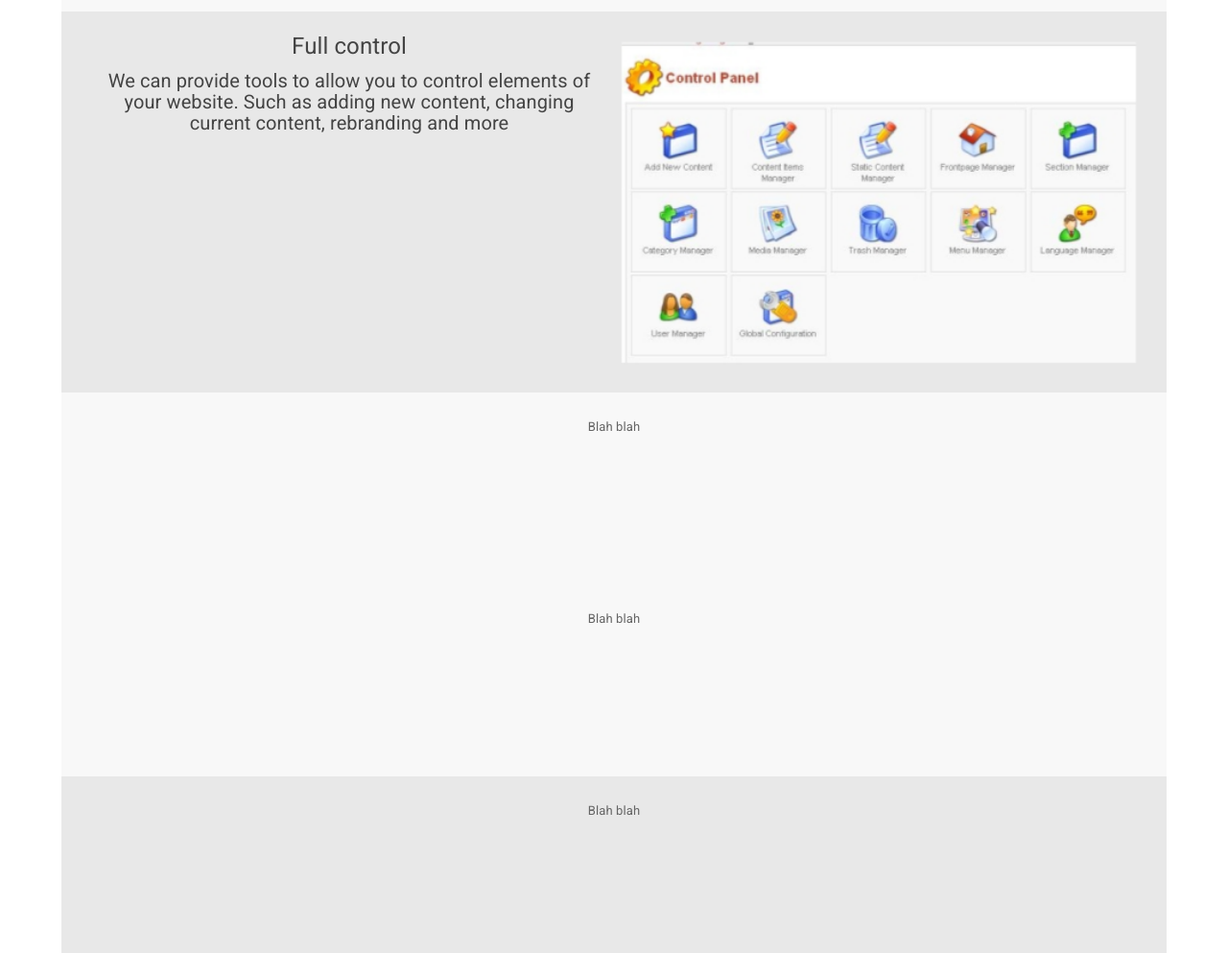
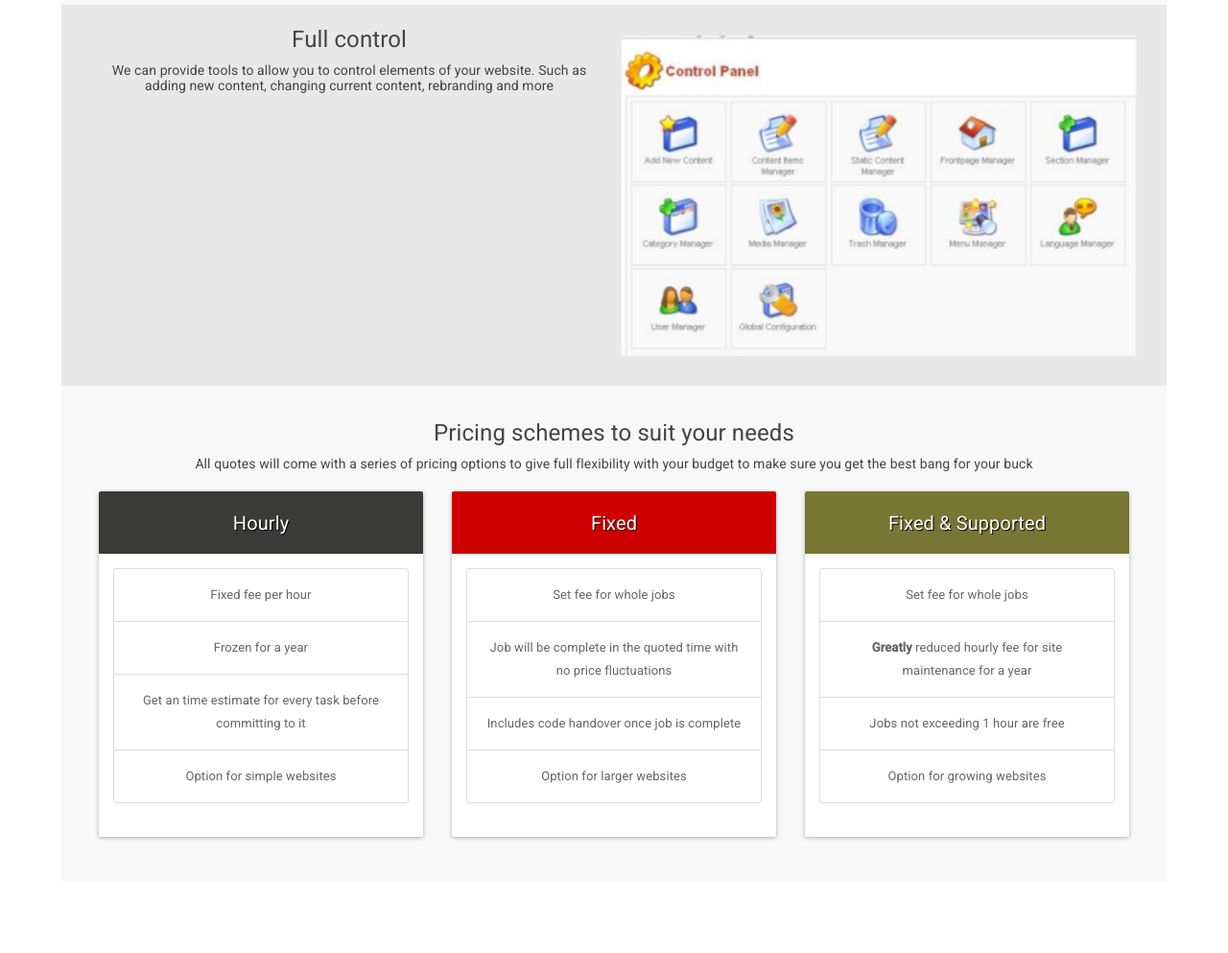
Before and after one commit to DataHornet/datahornet.github.io, a plain HTML site: page index.html in a window 1280 px wide. Shown: the part 953-1946 px from the top of the page at 96% size. After the commit the page ends 1872 px from the top, so only its background shows below. Drawn offline with Linux system fonts and the light colour scheme; some packages are replaced by stand-ins of ours; files whose address does not match are found by name.

Commit message:
Site update 1

```diff
--- a/Index/Home/home.css
+++ b/Index/Home/home.css
@@ -55,80 +55,9 @@
     background-color:#E8E8E8 ;
 }
 
-/* FADEIN EFFECT START */
-.animated {
-    -webkit-animation-duration: 1s;
-    animation-duration: 1s;
-    -webkit-animation-fill-mode: both;
-    animation-fill-mode: both;
+.pricingOption{
+    min-height:100%;
 }
+.pricingOption-header{
 
-@-webkit-keyframes fadeInDown {
-    0% {
-        opacity: 0;
-        -webkit-transform: translateY(-20px);
-    }
-    100% {
-        opacity: 1;
-        -webkit-transform: translateY(0);
-    }
 }
-
-@keyframes fadeInDown {
-    0% {
-        opacity: 0;
-        transform: translateY(-20px);
-    }
-    100% {
-        opacity: 1;
-        transform: translateY(0);
-    }
-}
-
-
-
-.fadeInDown {
-    -webkit-animation-name: fadeInDown;
-    animation-name: fadeInDown;
-    margin-top: -12px;
-}
-
-
-@-webkit-keyframes flipInX {
-    0% {
-        -webkit-transform: perspective(400px) rotateX(90deg);
-        opacity: 0;
-    }
-    40% {
-        -webkit-transform: perspective(400px) rotateX(-10deg);
-    }
-    70% {
-        -webkit-transform: perspective(400px) rotateX(10deg);
-    }
-    100% {
-        -webkit-transform: perspective(400px) rotateX(0deg);
-        opacity: 1;
-    }
-}
-@keyframes flipInX {
-    0% {
-        transform: perspective(400px) rotateX(90deg);
-        opacity: 0;
-    }
-    40% {
-        transform: perspective(400px) rotateX(-10deg);
-    }
-    70% {
-        transform: perspective(400px) rotateX(10deg);
-    }
-    100% {
-        transform: perspective(400px) rotateX(0deg);
-        opacity: 1;
-    }
-}
-.flipInX {
-    -webkit-backface-visibility: visible !important;
-    -webkit-animation-name: flipInX;
-    backface-visibility: visible !important;
-    animation-name: flipInX;
-}
--- /dev/null
+++ b/Plugins/Animations/animations.css
@@ -0,0 +1,117 @@
+
+/* FADEIN EFFECT START */
+.animated {
+    -webkit-animation-duration: 1s;
+    animation-duration: 1s;
+    -webkit-animation-fill-mode: both;
+    animation-fill-mode: both;
+}
+
+@-webkit-keyframes fadeInDown {
+    0% {
+        opacity: 0;
+        -webkit-transform: translateY(-20px);
+    }
+    100% {
+        opacity: 1;
+        -webkit-transform: translateY(0);
+    }
+}
+
+@keyframes fadeInDown {
+    0% {
+        opacity: 0;
+        transform: translateY(-20px);
+    }
+    100% {
+        opacity: 1;
+        transform: translateY(0);
+    }
+}
+
+
+
+.fadeInDown {
+    -webkit-animation-name: fadeInDown;
+    animation-name: fadeInDown;
+    margin-top: -12px;
+}
+
+
+@-webkit-keyframes flipInX {
+    0% {
+        -webkit-transform: perspective(400px) rotateX(90deg);
+        opacity: 0;
+    }
+    40% {
+        -webkit-transform: perspective(400px) rotateX(-10deg);
+    }
+    70% {
+        -webkit-transform: perspective(400px) rotateX(10deg);
+    }
+    100% {
+        -webkit-transform: perspective(400px) rotateX(0deg);
+        opacity: 1;
+    }
+}
+@keyframes flipInX {
+    0% {
+        transform: perspective(400px) rotateX(90deg);
+        opacity: 0;
+    }
+    40% {
+        transform: perspective(400px) rotateX(-10deg);
+    }
+    70% {
+        transform: perspective(400px) rotateX(10deg);
+    }
+    100% {
+        transform: perspective(400px) rotateX(0deg);
+        opacity: 1;
+    }
+}
+.flipInX {
+    -webkit-backface-visibility: visible !important;
+    -webkit-animation-name: flipInX;
+    backface-visibility: visible !important;
+    animation-name: flipInX;
+}
+
+@-webkit-keyframes bounceInRight {
+    0% {
+        opacity: 0;
+        -webkit-transform: translateX(2000px);
+    }
+    60% {
+        opacity: 1;
+        -webkit-transform: translateX(-30px);
+    }
+    80% {
+        -webkit-transform: translateX(10px);
+    }
+    100% {
+        -webkit-transform: translateX(0);
+    }
+}
+
+@keyframes bounceInRight {
+    0% {
+        opacity: 0;
+        transform: translateX(2000px);
+    }
+    60% {
+        opacity: 1;
+        transform: translateX(-30px);
+    }
+    80% {
+        transform: translateX(10px);
+    }
+    100% {
+        transform: translateX(0);
+    }
+}
+
+.bounceInRight {
+    -webkit-animation-name: bounceInRight;
+    animation-name: bounceInRight;
+}
--- /dev/null
+++ b/core/coreStyles.css
@@ -0,0 +1,30 @@
+.bg-hourly, .hourly{
+    background-color:#3A3A38;
+    color:white;
+    text-shadow: 1px 1px 1px black;
+}
+.border-hourly, .hourly{
+    border:1px solid blue;
+}
+
+.bg-fixed, .fixed{
+    background-color:#CD0000;
+    color:white;
+    text-shadow: 1px 1px 1px black;
+}
+.border-fixed, .fixed{
+    border:1px solid pink;
+}
+
+.bg-mixed, .mixed{
+    background-color:#777733;
+    color:white;
+    text-shadow: 1px 1px 1px black;
+}
+.border-mixed, .mixed{
+    border:1px solid yellow;
+}
+
+.bg-mixed h5, .bg-fixed h5, .bg-hourly h5{
+    color:inherit;
+}
--- a/index.html
+++ b/index.html
@@ -11,6 +11,11 @@
     <script src="Plugins/Bootstrap/js/bootstrap.min.js"></script>
     <link href="Plugins/Bootstrap/css/bootstrap.css" rel="stylesheet" />
     <link href="Plugins/Themes/bootstrap.min.css" rel="stylesheet" />
+
+    <!--Animations-->
+    <link href="Plugins/Animations/animations.css" rel="stylesheet" />
+
+    <link href="core/coreStyles.css" rel="stylesheet" />
 
     <link href="index.css" rel="stylesheet" type="text/css" />
 
@@ -36,7 +41,16 @@
             //Show first page
             $($(".page").get(0)).show();
 
-            $(".nav-pills").first("li").addClass("active");
+            setTimeout(function () {
+                //Show first subpage
+                $(".subPage").hide();
+                var $firstSub = $(".subMenu li").first()
+                var submenuTarget = $firstSub.attr("data-submenu-target")
+                $firstSub.addClass("active");
+                $(".subPage[data-submenu='" + submenuTarget + "']").show();
+
+                $(".nav-pills").first("li").addClass("active");
+            }, 500);
 
             //Trigger page change
             $("body").on("click", "*[role='navigate']", function () {
@@ -155,7 +169,7 @@
                     <div class="row section">
                         <div class="animated" data-animation="fadeInDown">
                             <h4 style="text-align: center;">Scalable, stable and modern websites</h4>
-                            <h5 style="text-align: center; margin-bottom:24px;">Using only the latest and greatest technologies while retaining backwards compatibility</h5>
+                            <h6 style="text-align: center; margin-bottom:24px;">Using only the latest and greatest technologies while retaining backwards compatibility</h6>
                             <div class="flipbar row">
                                 <div class="bar col-sm-2">
                                     <div>
@@ -223,14 +237,54 @@
                     <div class="row section">
                         <div class="col-md-6 animated" data-animation="fadeInDown">
                             <h4>Full control</h4>
-                            <h5>We can provide tools to allow you to control elements of your website. Such as adding new content, changing current content, rebranding and more</h5>
+                            <h6>We can provide tools to allow you to control elements of your website. Such as adding new content, changing current content, rebranding and more</h6>
                         </div>
                         <div class="col-md-6 animated" data-animation="flipInX" style="padding:8px">
                             <img src="Index/Home/img/adminpanel.jpg" style="display:block; width:100%; height:100%"/>
                         </div>
                     </div>
                     <div class="row section">
-                        Blah blah
+                        <h4>Pricing schemes to suit your needs</h4>
+                        <h6 style="margin-bottom: 1.5em;">All quotes will come with a series of pricing options to give full flexibility with your budget to make sure you get the best bang for your buck</h6>
+                        <div class="col-md-4">
+                            <div class="pricingOption panel">
+                                <div class="pricingOption-header panel-heading bg-hourly"><h5>Hourly</h5></div>
+                                <div class="panel-body">
+                                    <ul class="list-group">
+                                        <li class="list-group-item">Fixed fee per hour</li>
+                                        <li class="list-group-item">Frozen for a year</li>
+                                        <li class="list-group-item">Get an time estimate for every task before committing to it</li>
+                                        <li class="list-group-item">Option for simple websites</li>
+                                    </ul>
+                                </div>
+                            </div>
+                        </div>
+                        <div class="col-md-4">
+                            <div class="pricingOption panel">
+                                <div class="pricingOption-header panel-heading bg-fixed"><h5>Fixed</h5></div>
+                                <div class="panel-body">
+                                    <ul class="list-group">
+                                        <li class="list-group-item">Set fee for whole jobs</li>
+                                        <li class="list-group-item">Job will be complete in the quoted time with no price fluctuations</li>
+                                        <li class="list-group-item">Includes code handover once job is complete</li>
+                                        <li class="list-group-item">Option for larger websites</li>
+                                    </ul>
+                                </div>
+                            </div>
+                        </div>
+                        <div class="col-md-4">
+                            <div class="pricingOption panel">
+                                <div class="pricingOption-header panel-heading bg-mixed"><h5>Fixed & Supported</h5></div>
+                                <div class="panel-body">
+                                    <ul class="list-group">
+                                        <li class="list-group-item">Set fee for whole jobs</li>
+                                        <li class="list-group-item"><b>Greatly</b> reduced hourly fee for site maintenance for a year</li>
+                                        <li class="list-group-item">Jobs not exceeding 1 hour are free</li>
+                                        <li class="list-group-item">Option for growing websites</li>
+                                    </ul>
+                                </div>
+                            </div>
+                        </div>
                     </div>
                 </div>
                 <div class="subPage" data-submenu="consultancy" style="display:block">
```
Also changed, not shown: coreIndex/home.css (line endings or trailing spaces).
